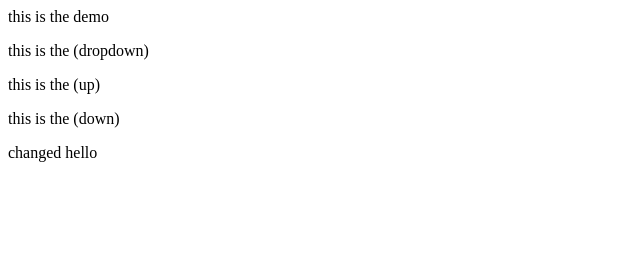
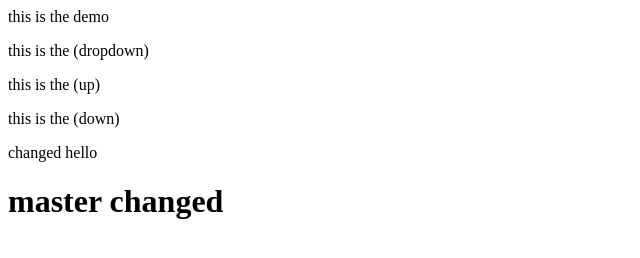
Before and after one commit to KothakapuShivaRamReddy/Git-Practice, a plain HTML site: page index.html in a window 1280 px wide. Shown: the whole page, without its empty margins (0-640 px from the left). Drawn offline with Linux system fonts and the light colour scheme.

Commit message:
master changed

```diff
--- a/index.html
+++ b/index.html
@@ -3,3 +3,4 @@
 <p>this is the (up)</p>
 <p>this is the (down)</p>
 <p>changed hello</p>
+<h1>master changed</h1>
```
